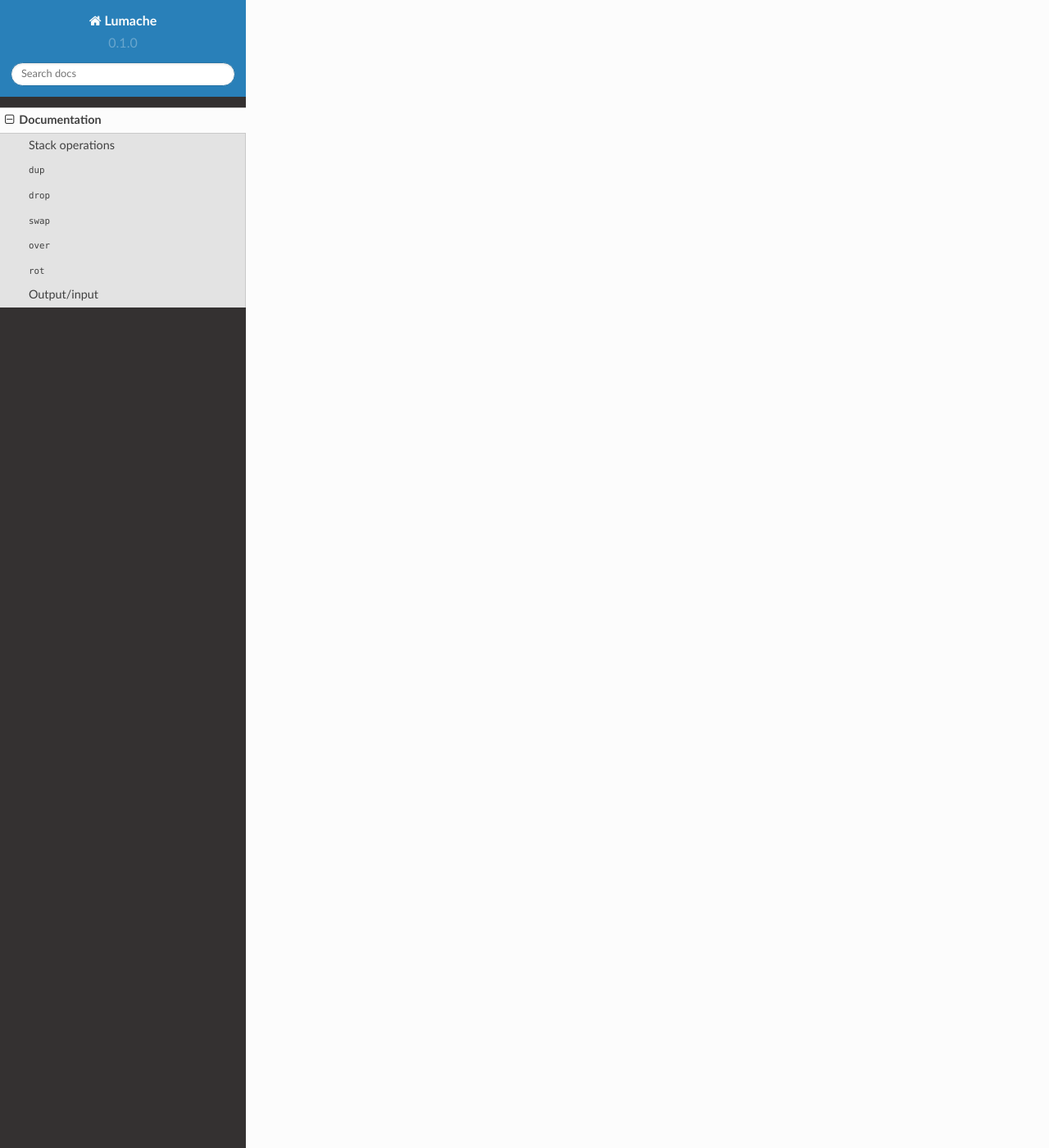
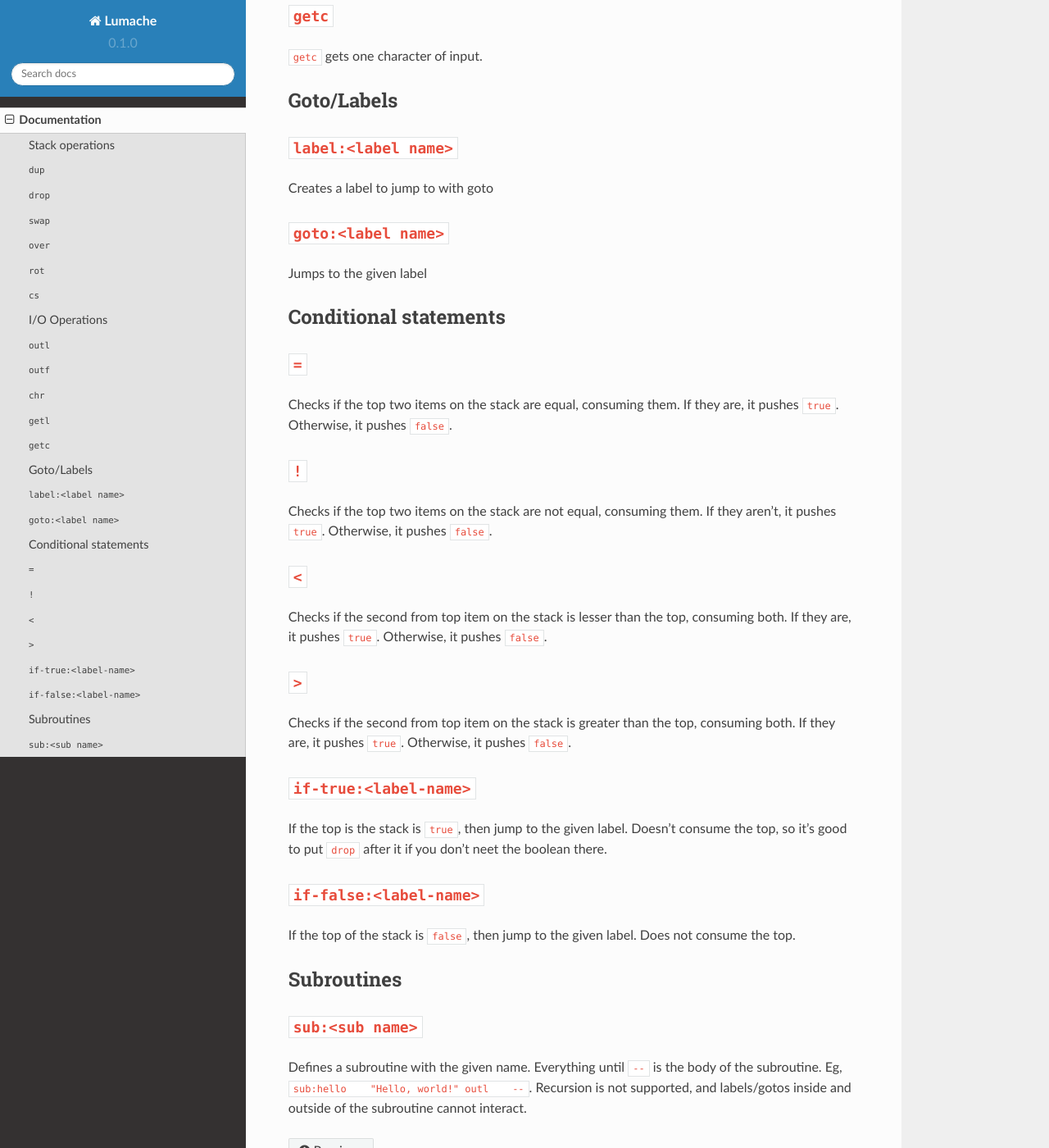
Before and after one commit to ThusEndingTheStory/TASEL-docs, a Sphinx documentation site: the page built from docs/source/docs.rst, in a window 1280 px wide and 1400 px high, scrolled down 1681 px. Shown: the whole window at 82% size. Built offline with Sphinx 7.4.7 and the Read the Docs theme 2.0.0, drawn with Linux system fonts in a browser that asks for light colours; pages that are not in the unit, such as notebooks, are missing from menus; some of the changed text lies outside the part shown.

Commit message:
Update docs.rst

```diff
--- a/docs/source/docs.rst
+++ b/docs/source/docs.rst
@@ -36,5 +36,76 @@
 
 (n1 n2 n3 -- n3 n1 n2)
 
-Output/input
+``cs``
 ----
+``cs`` clears the contents of the stack.
+
+(n1 n2 n3 -- )
+
+I/O Operations
+----
+
+``outl``
+----
+``outl`` outputs the top of the stack with a newline at the end, consuming it.
+
+``outf``
+----
+``outf`` outputs the top of the stack (flush-ly) and consumes it.
+
+``chr``
+----
+If the top of the stack is an integer, ``chr`` prints the ASCII value of that integer, consuming it.
+
+``getl``
+----
+``getl`` gets a line of input.
+
+``getc``
+----
+``getc`` gets one character of input.
+
+Goto/Labels
+----
+
+``label:<label name>``
+----
+Creates a label to jump to with goto
+
+``goto:<label name>``
+----
+Jumps to the given label
+
+Conditional statements
+----
+
+``=``
+----
+Checks if the top two items on the stack are equal, consuming them. If they are, it pushes ``true``. Otherwise, it pushes ``false``.
+
+``!``
+----
+Checks if the top two items on the stack are not equal, consuming them. If they aren't, it pushes ``true``. Otherwise, it pushes ``false``.
+
+``<``
+----
+Checks if the second from top item on the stack is lesser than the top, consuming both. If they are, it pushes ``true``. Otherwise, it pushes ``false``.
+
+``>``
+----
+Checks if the second from top item on the stack is greater than the top, consuming both. If they are, it pushes ``true``. Otherwise, it pushes ``false``.
+
+``if-true:<label-name>``
+----
+If the top is the stack is ``true``, then jump to the given label. Doesn't consume the top, so it's good to put ``drop`` after it if you don't neet the boolean there.
+
+``if-false:<label-name>``
+----
+If the top of the stack is ``false``, then jump to the given label. Does not consume the top.
+
+Subroutines
+----
+
+``sub:<sub name>``
+----
+Defines a subroutine with the given name. Everything until ``--`` is the body of the subroutine. Eg, ``sub:hello    "Hello, world!" outl    --``. Recursion is not supported, and labels/gotos inside and outside of the subroutine cannot interact.
```
